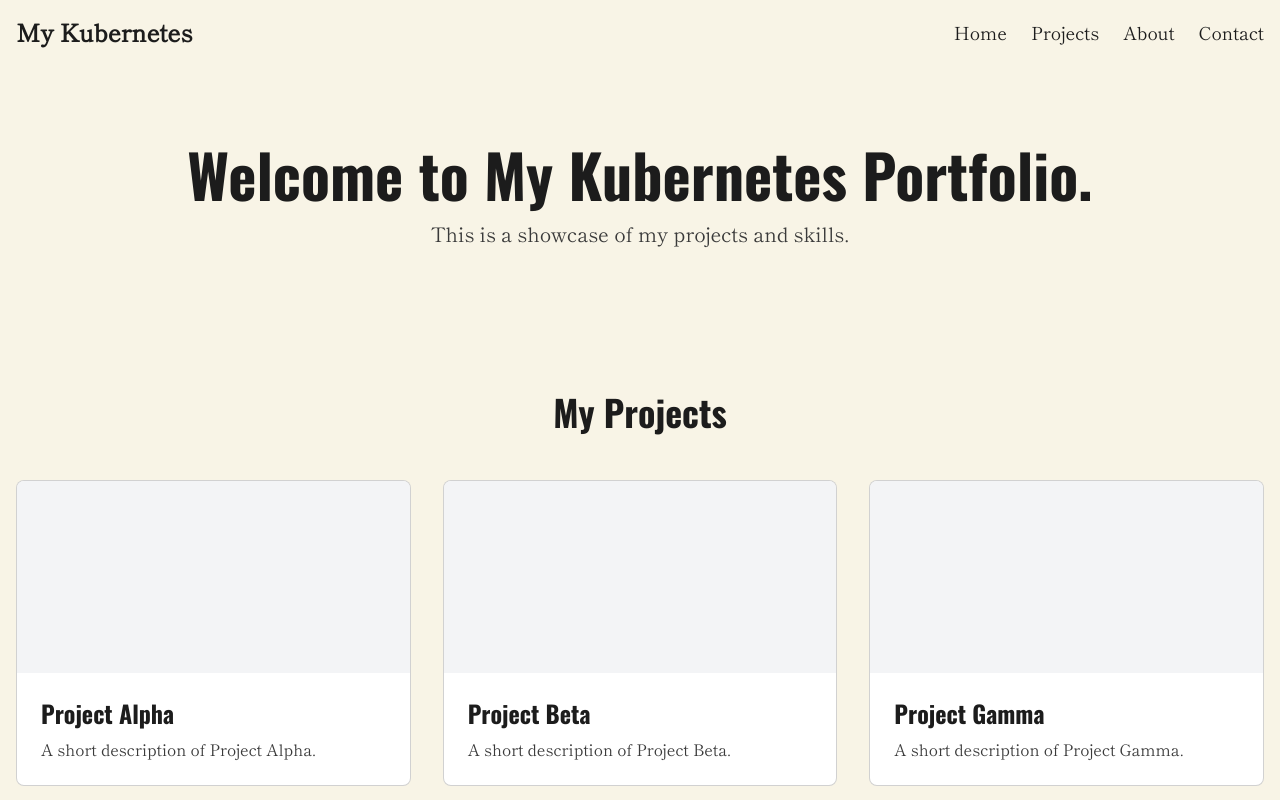
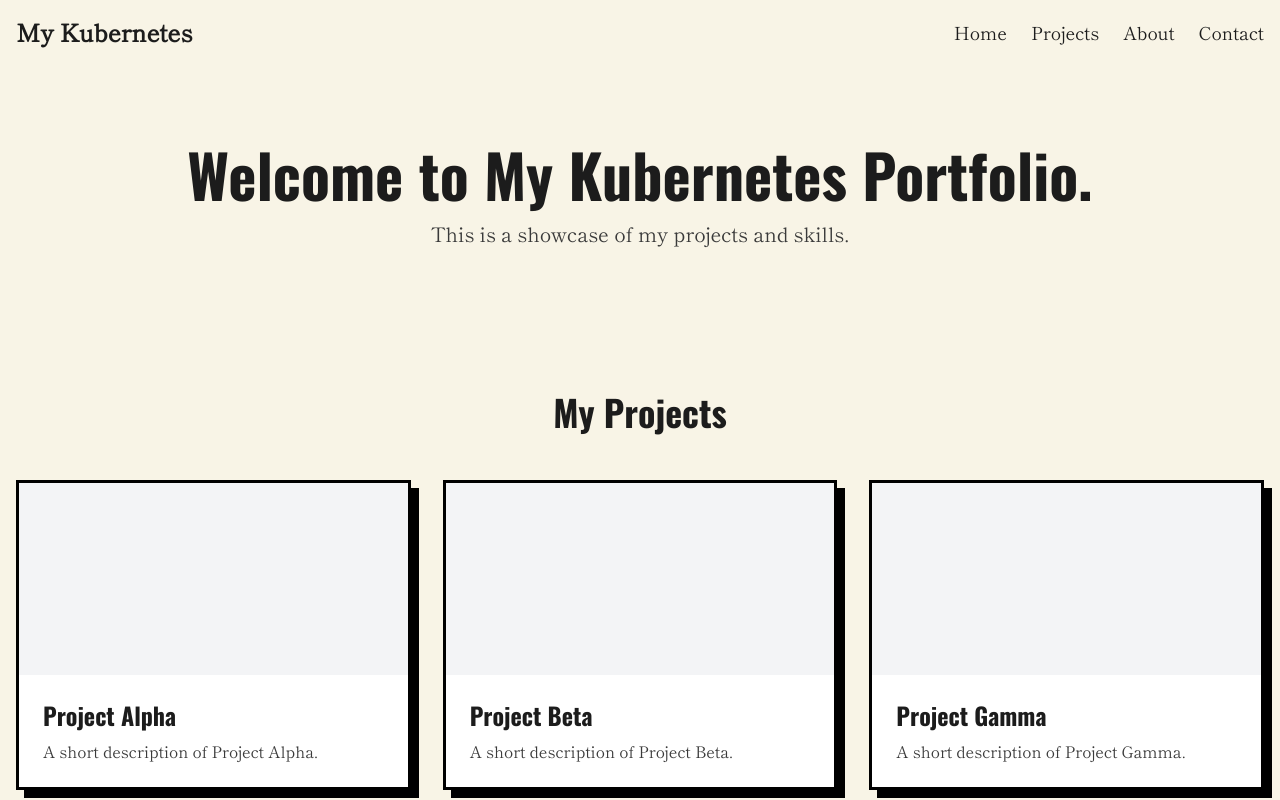
Before and after one commit to naganuma-tsutomu/my-kubernetes, a Next.js app: page / in a window 1280 px wide. Shown: the top 800 px of the page. Built offline with nearby package versions, Linux system fonts and the light colour scheme.

Commit message:
update: top card

```diff
--- a/app/page.tsx
+++ b/app/page.tsx
@@ -54,10 +54,12 @@ export default function Home() {
           </h2>
           <div className="grid grid-cols-1 md:grid-cols-2 lg:grid-cols-3 gap-8">
             {projects.map((project, index) => (
-              <Link href={`/projects/${project.slug}`} key={index}>
-                <div
-                  className="group bg-white rounded-lg overflow-hidden border border-[#1C1C1C]/20 transform hover:-translate-y-2 transition-transform duration-300"
-                >
+              <div key={index} className="relative group transform transition-transform duration-300">
+                {/* Shadow Element */}
+                <div className="absolute top-2 left-2 w-full h-full bg-black transform transition-transform duration-300 group-hover:translate-x-[-2px] group-hover:translate-y-[-2px]"></div>
+                {/* Card Element */}
+                <div className="relative bg-white overflow-hidden border-3 border-black hover:translate-x-[3px] hover:translate-y-[3px] transition-transform duration-300">
+                  <Link href={`/projects/${project.slug}`}>
                     <div className="h-48 bg-gray-100"></div>
                     <div className="p-6">
                       <h3 className="text-2xl font-bold font-oswald text-[#1C1C1C] mb-2 group-hover:text-[#E53935] transition-colors">
@@ -65,8 +67,9 @@ export default function Home() {
                       </h3>
                       <p className="text-[#3a3a3a]">{project.description}</p>
                     </div>
+                  </Link>
                 </div>
-              </Link>
+              </div>
             ))}
           </div>
         </div>
```
Lines whose indentation alone changed are shown as unchanged.
